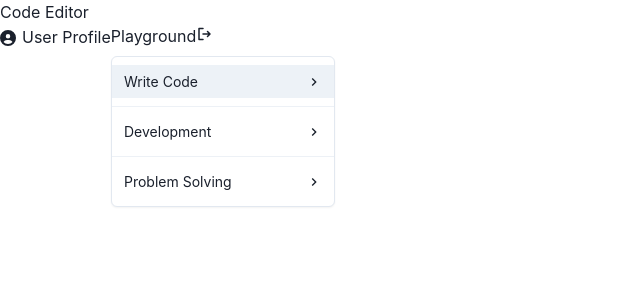
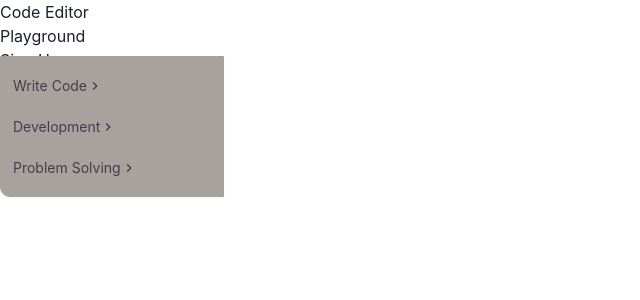
Before and after one commit to ijTuhin/code-editor, a React (Vite) app: page / in a window 1280 px wide. Both pictures are taken after a click on the button "Playground". Shown: the top 300 px of the page, without its empty margins (0-640 px from the left). Built offline with nearby package versions, Linux system fonts and the light colour scheme.

Commit message:
dropdown and other styles updated

```diff
--- a/src/components/Development/DevCodeEditor.jsx
+++ b/src/components/Development/DevCodeEditor.jsx
@@ -27,6 +27,7 @@ h1{
 button{
   border-radius: 8px;
   padding: 8px 10px;
+  cursor: pointer;
 }
 button :hover{
   background-color: darkslategray;
--- a/src/components/Navbar/Dropdown.jsx
+++ b/src/components/Navbar/Dropdown.jsx
@@ -15,42 +15,57 @@ export default function Dropdown() {
   return (
     <Menu>
       <MenuButton colorScheme="pink">Playground</MenuButton>
-      <MenuList>
-        <Link to="/write-code">
-          <MenuItem>
-            <Flex w="100%" alignItems="center" columnGap="2">
+      <MenuList color="#3f3f46" bg="#a8a29e" borderColor="#a8a29e" borderRadius="0" borderBottomLeftRadius="10px">
+        <MenuItem
+          _hover={{
+            background: "#737373",
+            color: "#a3a3a3"
+          }}
+          bg="#a8a29e"
+          paddingY="10px"
+        >
+          <Link className={`w-full`} to="/write-code">
+            <Flex w="100%" alignItems="center">
               <Text fontSize="sm">Write Code</Text>
               <Spacer />
-              <span>
               <MdOutlineKeyboardArrowRight />
-              </span>
             </Flex>
+          </Link>
         </MenuItem>
-        </Link>
-        <MenuDivider />
-        <Link to="/development">
-          <MenuItem>
-            <Flex w="100%" alignItems="center" columnGap="2">
+
+        <MenuItem
+          _hover={{
+            background: "#737373",
+            color: "#a3a3a3"
+          }}
+          bg="#a8a29e"
+          paddingY="10px"
+        >
+          <Link className={`w-full`} to="/development">
+            <Flex w="100%" alignItems="center">
               <Text fontSize="sm">Development</Text>
               <Spacer />
-              <span>
               <MdOutlineKeyboardArrowRight />
-              </span>
             </Flex>
+          </Link>
         </MenuItem>
-        </Link>
-        <MenuDivider />
-        <Link to="/problem-solving">
-          <MenuItem>
-            <Flex w="100%" alignItems="center" columnGap="2">
+
+        <MenuItem
+          _hover={{
+            background: "#737373",
+            color: "#a3a3a3"
+          }}
+          bg="#a8a29e"
+          paddingY="10px"
+        >
+          <Link className={`w-full`} to="/problem-solving">
+            <Flex w="100%" alignItems="center">
               <Text fontSize="sm">Problem Solving</Text>
               <Spacer />
-              <span>
               <MdOutlineKeyboardArrowRight />
-              </span>
             </Flex>
+          </Link>
         </MenuItem>
-        </Link>
       </MenuList>
     </Menu>
   );
--- a/src/components/Navbar/Nabvar.jsx
+++ b/src/components/Navbar/Nabvar.jsx
@@ -1,41 +1,30 @@
-import { Button, Flex, useDisclosure } from "@chakra-ui/react";
+import { useDisclosure } from "@chakra-ui/react";
 import Dropdown from "./Dropdown";
-import { FaCircleUser } from "react-icons/fa6";
 import { PiSignOutBold } from "react-icons/pi";
 import ProfileDrawer from "../Profile/ProfileDrawer";
+import ProfileBtn from "../Profile/ProfileBtn";
+import { useState } from "react";
 export default function Nabvar() {
+  const [user, SetUser] = useState(null);
   const { isOpen, onOpen, onClose } = useDisclosure();
   return (
     <>
-      <header
-        className={`bg-[#784947] p-3 flex justify-between items-center`}
-      >
+      <header className={`bg-[#784947] p-3 flex justify-between items-center`}>
         <h1>Code Editor</h1>
-        <div className={`text-sm flex items-center gap-x-3`}>
-          <Button
-            bg={`transparent`}
-            h={'fit-content'}
-            color={""}
-            fontSize={""}
-            fontWeight={""}
-            px={""}
-            _hover={{ color: "#14b8a6" }}
-            _active={{
-              color: "#14b8a6",
-            }}
-            onClick={() => onOpen()}
-          >
-            <Flex alignItems="center" columnGap="1.5">
-              <span className="text-base mt-0.5">
-                <FaCircleUser />
-              </span>
-              <span>User Profile</span>
-            </Flex>
-          </Button>
+        <div className={`text-xs flex items-center gap-x-3`}>
+          {user ? <ProfileBtn onOpen={onOpen} /> : <></>}
           <Dropdown />
-          <button className={`text-base px-3 border-l-2 border-gray-600`}>
-            <PiSignOutBold />
-          </button>
+          <div className={`px-3 border-l border-gray-400`}>
+            {user ? (
+              <button className={`text-base`}>
+                <PiSignOutBold />
+              </button>
+            ) : (
+              <button className={`border px-3 py-1.5 rounded border-gray-400 hover:bg-[#724645]`}>
+                Sign Up
+              </button>
+            )}
+          </div>
         </div>
       </header>
       <ProfileDrawer onClose={onClose} isOpen={isOpen} />
--- /dev/null
+++ b/src/components/Profile/ProfileBtn.jsx
@@ -0,0 +1,28 @@
+import { Button, Flex } from '@chakra-ui/react'
+import React from 'react'
+import { FaCircleUser } from 'react-icons/fa6'
+
+export default function ProfileBtn({onOpen}) {
+  return (
+    <Button
+            bg={`transparent`}
+            h={'fit-content'}
+            color={""}
+            fontSize={""}
+            fontWeight={""}
+            px={""}
+            _hover={{ color: "#14b8a6" }}
+            _active={{
+              color: "#14b8a6",
+            }}
+            onClick={() => onOpen()}
+          >
+            <Flex alignItems="center" columnGap="1.5">
+              <span className="text-base mt-0.5">
+                <FaCircleUser />
+              </span>
+              <span>User Profile</span>
+            </Flex>
+          </Button>
+  )
+}
--- a/src/pages/DevPage.jsx
+++ b/src/pages/DevPage.jsx
@@ -3,7 +3,7 @@ import Nabvar from "../components/Navbar/Nabvar";
 
 export default function DevPage() {
   return (
-    <main className={`bg-stone-950 text-gray-400`}>
+    <main className={`bg-stone-950 text-gray-400 h-screen overflow-hidden`}>
       <Nabvar />
       <DevCodeEditor />
     </main>
--- a/src/pages/WriteCodePage.jsx
+++ b/src/pages/WriteCodePage.jsx
@@ -4,7 +4,7 @@ import CodeEditor from "../components/CodeEditor/CodeEditor";
 
 export default function WriteCodePage() {
   return (
-    <main className={`bg-stone-950 text-gray-400`}>
+    <main className={`bg-stone-950 text-gray-400 h-screen overflow-hidden`}>
       <Nabvar />
       <CodeEditor />
     </main>
```
Lines whose indentation alone changed are shown as unchanged.
